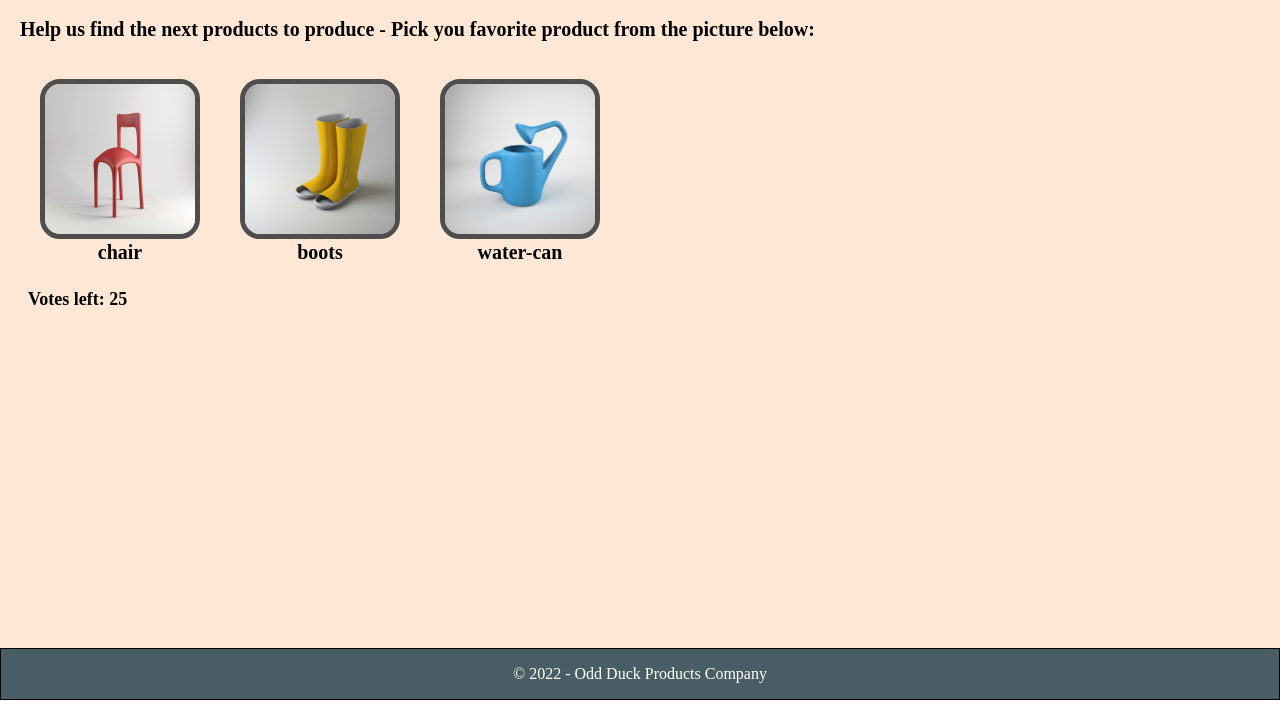
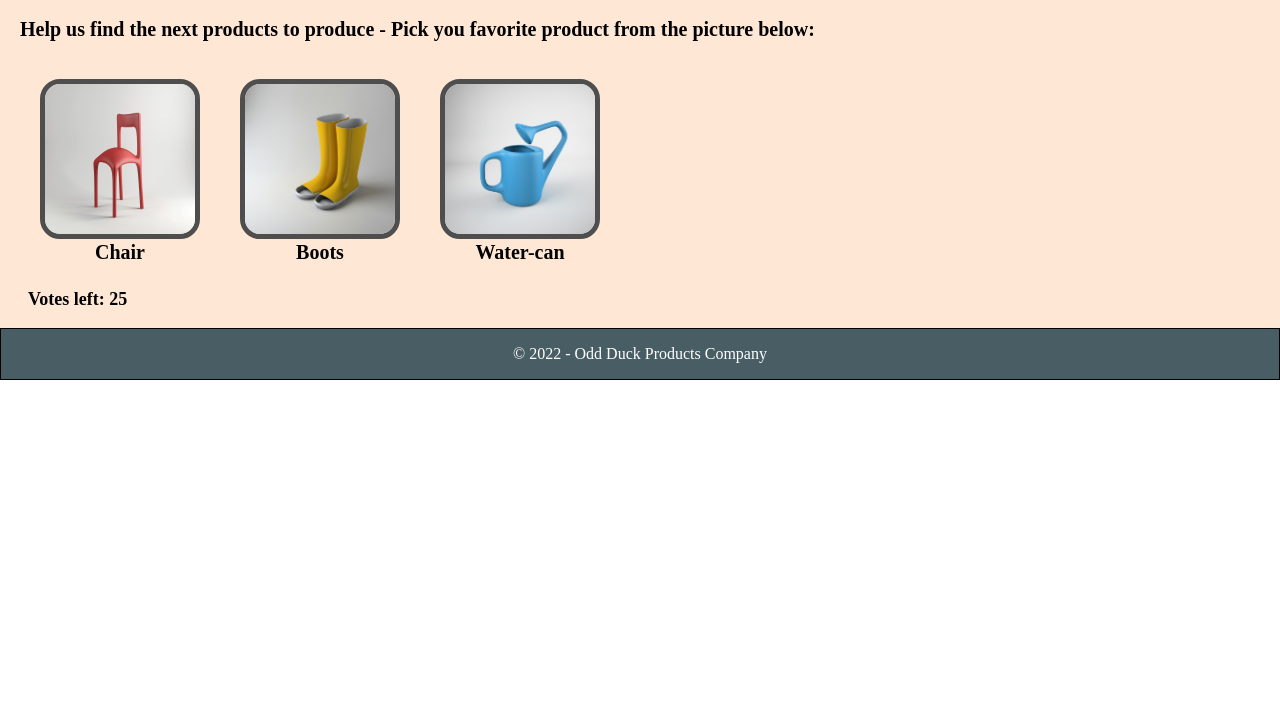
Before and after one commit to Vigilos/odd-duck, a plain HTML site: page index.html in a window 1280 px wide. Shown: the part 88-800 px from the top of the page. Drawn offline with nearby package versions, Linux system fonts and the light colour scheme.

Commit message:
Lab 12 complete - Chart and selecting unique products from previous products displayed working

```diff
--- a/css/style.css
+++ b/css/style.css
@@ -114,7 +114,9 @@ footer p {
   color: white;
 }
 #chart-div {
-  padding: 0px 0px 20px 70px;
+  background-color: #faba89;
+  box-shadow: 1px 1px 5px #555 inset;
+  padding: 8px;
+  margin: 0px 0px 20px 60px;
   width: 500px;
-  height: 300px;
 }
--- a/js/app.js
+++ b/js/app.js
@@ -2,6 +2,7 @@
 
 document.querySelector('aside').classList.add('hidden');
 document.getElementById('view-results').classList.add('hidden');
+document.getElementById('chart-div').classList.add('hidden');
 
 let pickImagesEl = document.getElementById('pick-images');
 let products = [];
@@ -10,6 +11,7 @@ let votingRounds = 25;
 let votesLeft = votingRounds + 1;
 let numProductsDisplayed = 3;
 let clickedElement;
+let lastProducts = [];
 let productImages = [
   'bag.jpg',
   'boots.jpg',
@@ -54,6 +56,7 @@ for (let product of productImages) {
   });
 }
 
+// Select unique products to be displayed (and not displayed in last round either)
 function selectProducts() {
   let uniqueProducts = [];
 
@@ -62,12 +65,13 @@ function selectProducts() {
     let product = getRandomProducts(products);
 
     // Add product to uniqueProducts array if not already chosen
-    if (!uniqueProducts.includes(product)) {
+    if (!uniqueProducts.includes(product) && !lastProducts.includes(product)) {
       uniqueProducts.push(product);
       product.timesShown++;
     }
   }
   displayVotesLeft(); // Decrement votes left and display
+  lastProducts = uniqueProducts;
   //Display current chosen products to the DOM
   displayProducts(uniqueProducts);
 }
@@ -94,7 +98,7 @@ function displayProducts(arrayToDisplay) {
     imgEl.src = product.prodImgPath;
     sectionEl.appendChild(imgEl);
     let pEl = document.createElement('p');
-    pEl.textContent = product.prodName;
+    pEl.textContent = capitalizeFirstLetter(product.prodName);
     sectionEl.appendChild(pEl);
     imageNumber++; // Increment variable to create successive class names
   }
@@ -135,6 +139,7 @@ function updateSelectedProducts(selectedProduct) {
   }
 }
 
+// Display table of voting results in <aside>
 function displayResults() {
   for (let result of products) {
     let tableEl = document.getElementById('results-list');
@@ -155,6 +160,7 @@ function displayResults() {
   displayChart();
 }
 
+// Display number of voting round left
 function displayVotesLeft() {
   votesLeft--;
   document.getElementById(
@@ -162,6 +168,7 @@ function displayVotesLeft() {
   ).textContent = `Votes left: ${votesLeft}`;
 }
 
+// Display char tof results after voting rounds complete
 function displayChart() {
   let prodNames = [];
   let timesDisplayed = [];
@@ -208,6 +215,13 @@ function displayChart() {
 
   let canvasChart = document.getElementById('results-chart');
   const resultsChart = new Chart(canvasChart, config);
+
+  document.getElementById('chart-div').classList.remove('hidden');
+}
+
+// Capitalize the first letter of a given string
+function capitalizeFirstLetter(string) {
+  return string.charAt(0).toUpperCase() + string.slice(1);
 }
 
 selectProducts();
@@ -216,7 +230,3 @@ selectProducts();
 document
   .querySelector('#pick-images')
   .addEventListener('click', handleProductSelected);
-
-function capitalizeFirstLetter(string) {
-  return string.charAt(0).toUpperCase() + string.slice(1);
-}
```
Also changed, not shown: 1 other file.
